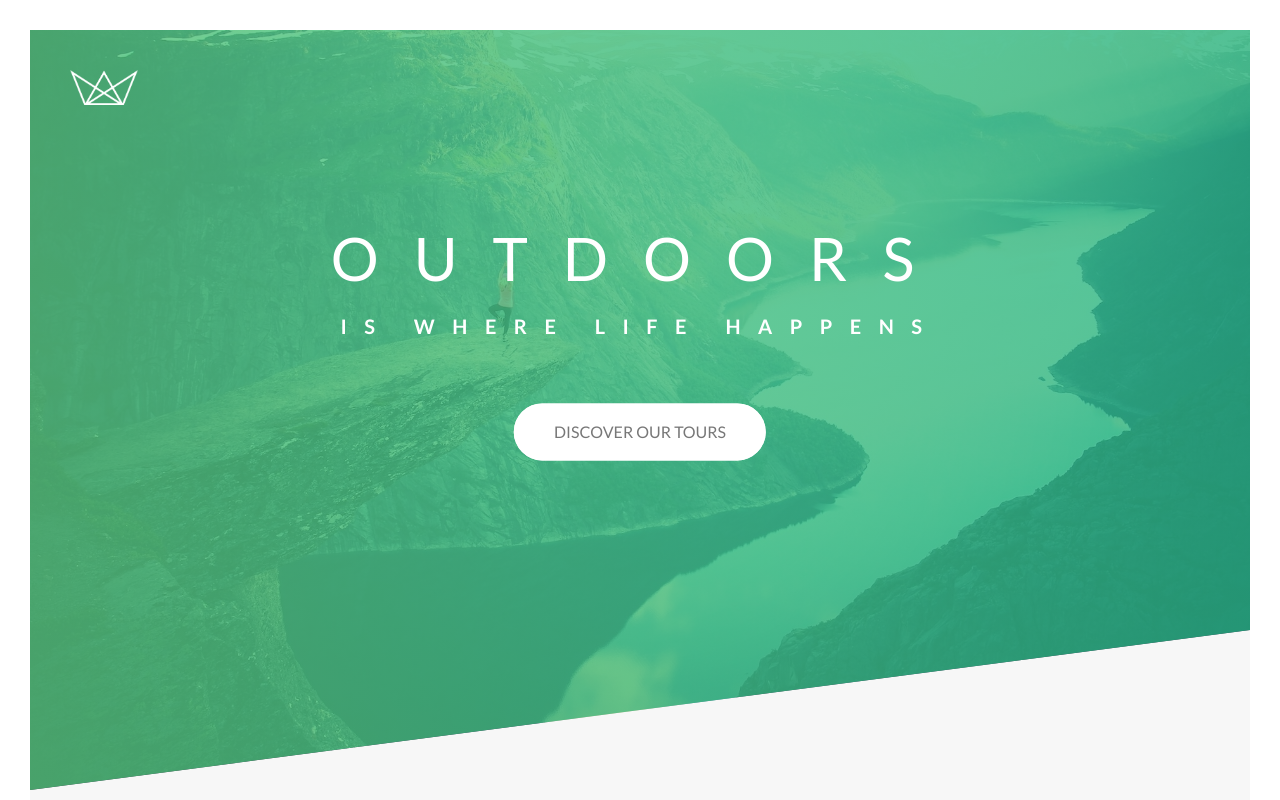
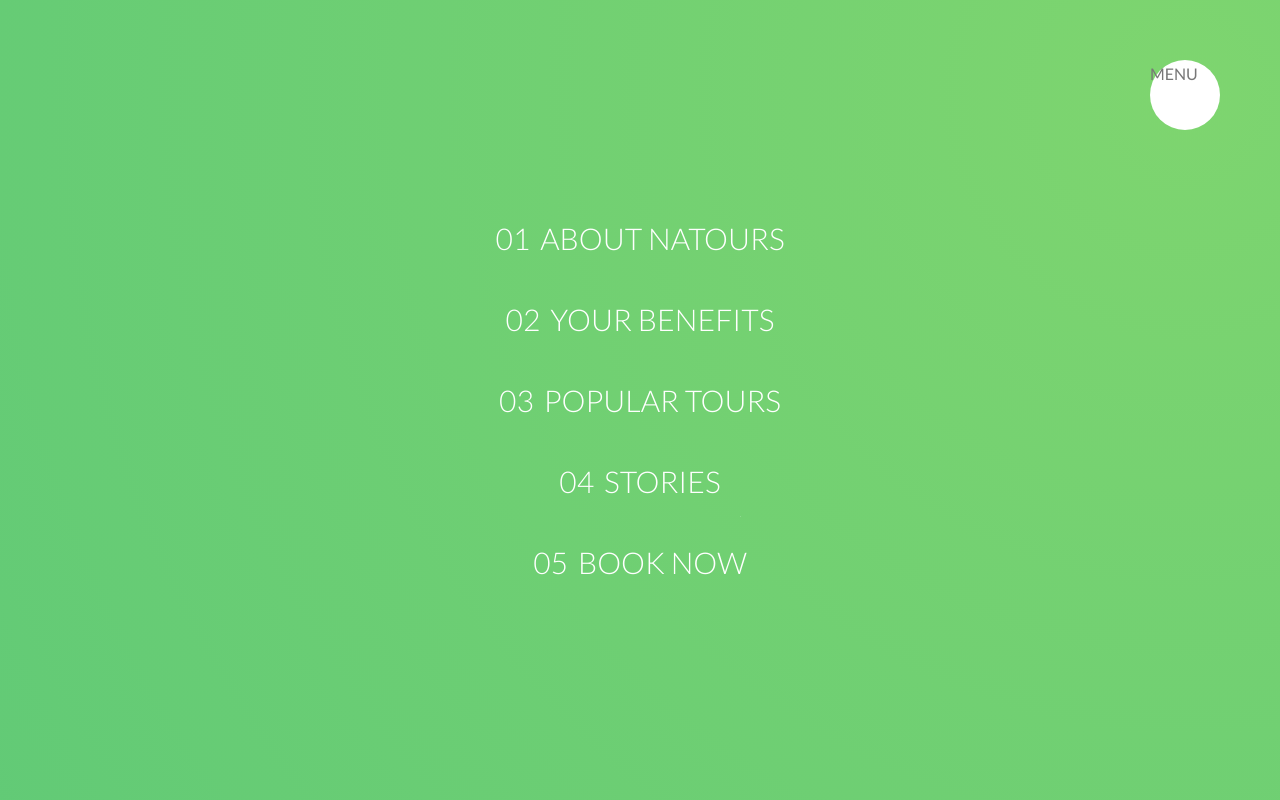
Before and after one commit to Pat-On/natours-advanced-css-course-udemy, a website: page index.html in a window 1280 px wide. Shown: the top 800 px of the page. Drawn offline with Linux system fonts and the light colour scheme.

Commit message:
checkbox hack 1/3

```diff
--- a/index.html
+++ b/index.html
@@ -16,6 +16,37 @@
     <title>Natours | Exciting tours for adventurous people</title>
   </head>
   <body>
+    <div class="navigation">
+      <input type="checkbox" class="navigation__checkbox" id="navi-toggle" />
+      <label for="navi-toggle" class="navigation__button">MENU</label>
+      <div class="navigation__background">&nbsp;</div>
+      <nav class="navigation__nav">
+        <ul class="navigation__list">
+          <li class="navigation__item">
+            <a href="#" class="navigation__link"
+              ><span>01</span>About Natours</a
+            >
+          </li>
+          <li class="navigation__item">
+            <a href="#" class="navigation__link"
+              ><span>02</span>Your benefits</a
+            >
+          </li>
+          <li class="navigation__item">
+            <a href="#" class="navigation__link"
+              ><span>03</span>Popular tours</a
+            >
+          </li>
+          <li class="navigation__item">
+            <a href="#" class="navigation__link"><span>04</span>Stories</a>
+          </li>
+          <li class="navigation__item">
+            <a href="#" class="navigation__link"><span>05</span>Book now </a>
+          </li>
+        </ul>
+      </nav>
+    </div>
+
     <header class="header">
       <div class="header__logo-box">
         <img src="img/logo-white.png" alt="Logo" class="header__logo" />
--- /dev/null
+++ b/sass/layout/_navigation.scss
@@ -0,0 +1,86 @@
+.navigation {
+  &__checkbox {
+    display: none;
+  }
+
+  &__button {
+    background-color: $color-white;
+    height: 7rem;
+    width: 7rem;
+    position: fixed;
+    top: 6rem;
+    right: 6rem;
+    border-radius: 50%;
+    z-index: 2000;
+  }
+
+  &__background {
+    height: 6rem;
+    width: 6rem;
+    border-radius: 50%;
+    position: fixed;
+    top: 6.5rem;
+    right: 6.5rem;
+    // this type of radial is going from central point and increase the size
+    background-image: radial-gradient(
+      $color-primary-light,
+      $color-primary-dark
+    );
+    z-index: 1000;
+
+    transform: scale(100);
+  }
+
+  &__nav {
+    height: 100vh;
+    width: 100%;
+    position: fixed;
+    top: 0;
+    right: 0;
+    z-index: 1500;
+  }
+
+  &__list {
+    position: absolute;
+    top: 50%;
+    left: 50%;
+    transform: translate(-50%, -50%);
+    list-style: none;
+    text-align: center;
+  }
+
+  &__item {
+    margin: 1rem;
+  }
+
+  &__link {
+    &:link,
+    &:visited {
+      display: inline-block;
+      font-size: 3rem;
+      font-weight: 300;
+      padding: 1rem 2rem;
+      color: $color-white;
+      text-decoration: none;
+      text-transform: uppercase;
+      background-image: linear-gradient(
+        120deg,
+        transparent 0%,
+        transparent 50%,
+        $color-white 50%
+      );
+      background-size: 220%;
+      transition: all 0.4s;
+      span {
+        margin-right: 1rem;
+        display: inline-block;
+      }
+    }
+    &:hover,
+    &:active {
+      background-position: 100%;
+      color: $color-primary;
+      transform: translateX(1rem);
+    }
+  }
+}
--- a/sass/main.scss
+++ b/sass/main.scss
@@ -19,5 +19,5 @@
 @import "layout/grid";
 @import "layout/header";
 @import "layout/footer";
-// PAGES
+@import "layout/navigation"; // PAGES
 @import "pages/home";
```
Also changed, not shown: css/style.css.
